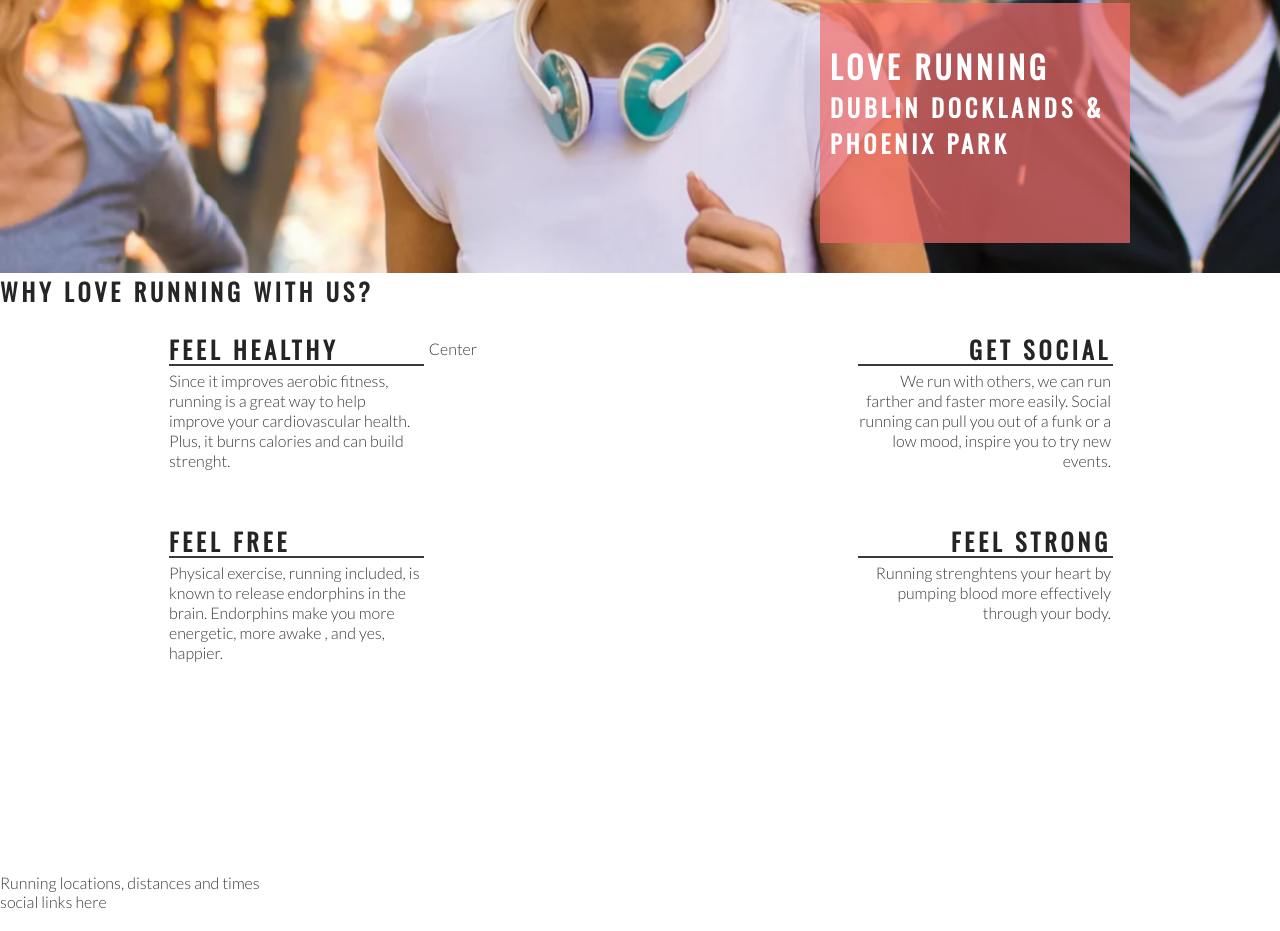
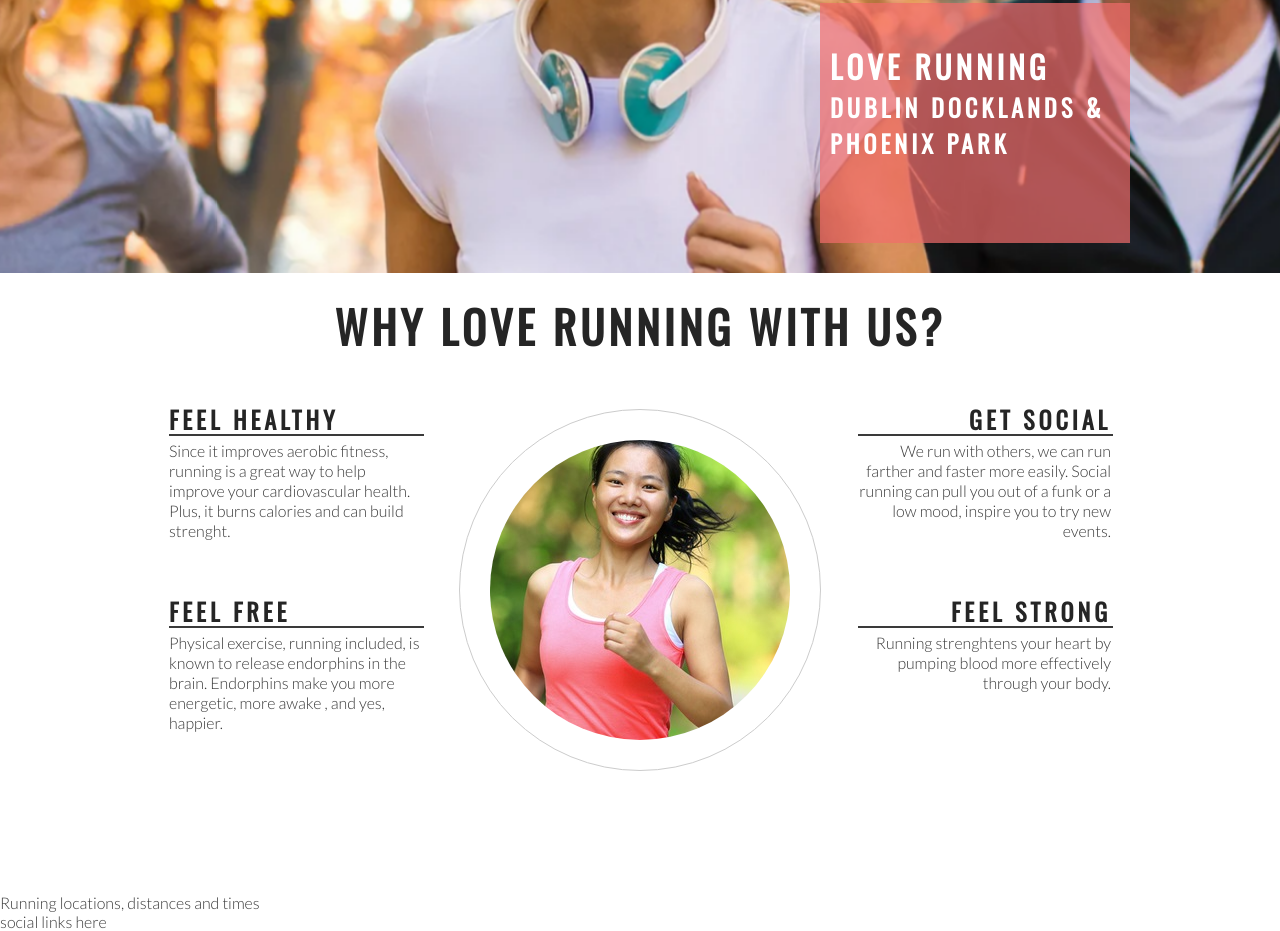
Before and after one commit to GavPri/love-running, a plain HTML site: page index.html in a window 1280 px wide. Shown: the part 421-1352 px from the top of the page. Drawn offline with nearby package versions, Linux system fonts and the light colour scheme.

Commit message:
add club ethos center image and style into circle.

```diff
--- a/assets/css/style.css
+++ b/assets/css/style.css
@@ -155,3 +155,25 @@ hr{
 .right-about-heading p{
     text-align: right;
 }
+#welcome{
+    text-align: center;
+    margin:20px 0;
+    font-size: 280%;
+}
+#circle-container{
+    height:300px;
+    width:300px;
+    padding:30px;
+    border-style: solid;
+    border-color: #ccc;
+    border-width: 1px;
+    border-radius: 50%;
+    margin:0 auto;
+}
+#circle-cover-bg{
+    background: url('../images/ethos-center-image.jpeg') no-repeat center center;
+    height:100%;
+    border-radius: 50%;
+
+
+}
--- a/index.html
+++ b/index.html
@@ -37,7 +37,7 @@
         </div>
     </section>
     <section id="club-ethos">
-        <h1>Why Love Running With Us?</h1>
+        <h2 id="welcome">Why Love Running With Us?</h2>
         <div id="left-about">
           <div class="left-about-heading" >
             <h2>Feel Healthy</h2>
@@ -65,7 +65,12 @@
             <p>Running strenghtens your heart by pumping blood more effectively through your body.</p>
           </div>
         </div>
-        <div id="center-about">Center</div>
+        <div id="center-about">
+          <div id="circle-container">
+            <div id="circle-cover-bg">
+            </div>
+          </div>
+        </div>
     </section>
     <section>
         Running locations, distances and times
```
Also changed, not shown: assets/images/ethos-center-image.jpeg (added).
